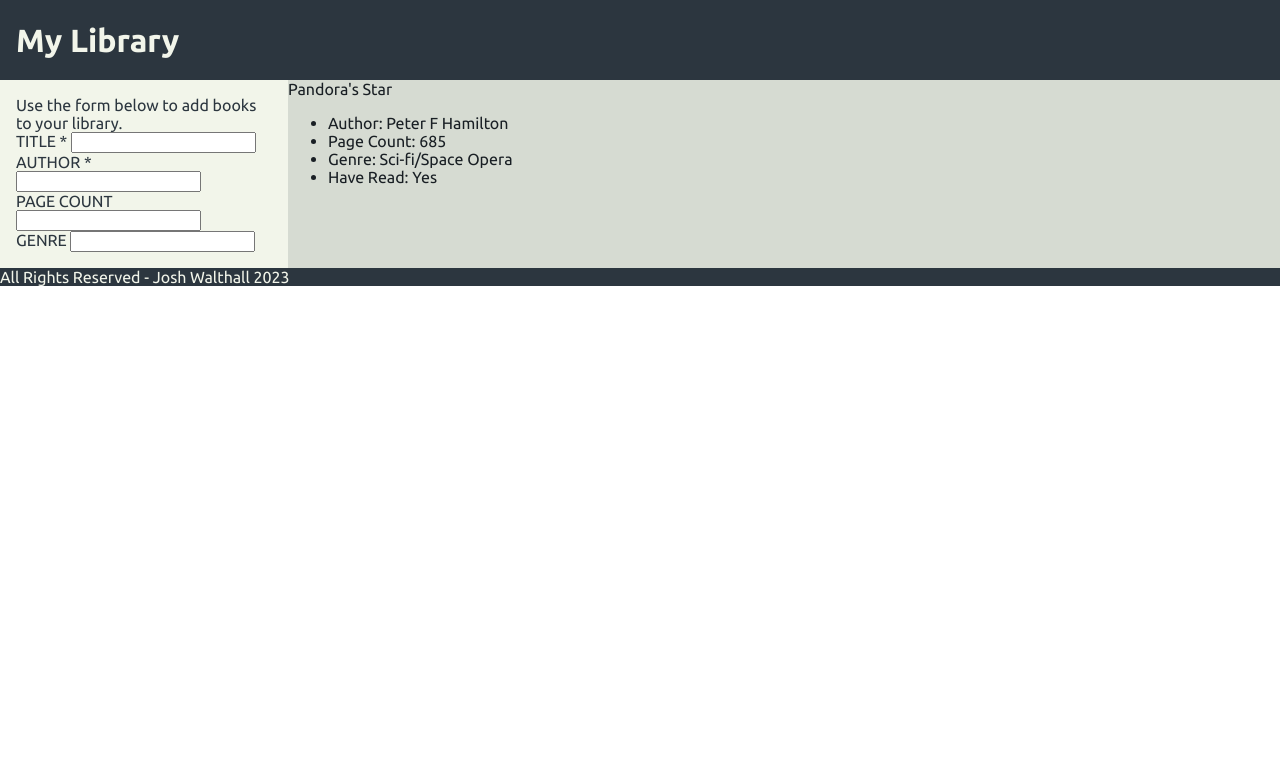
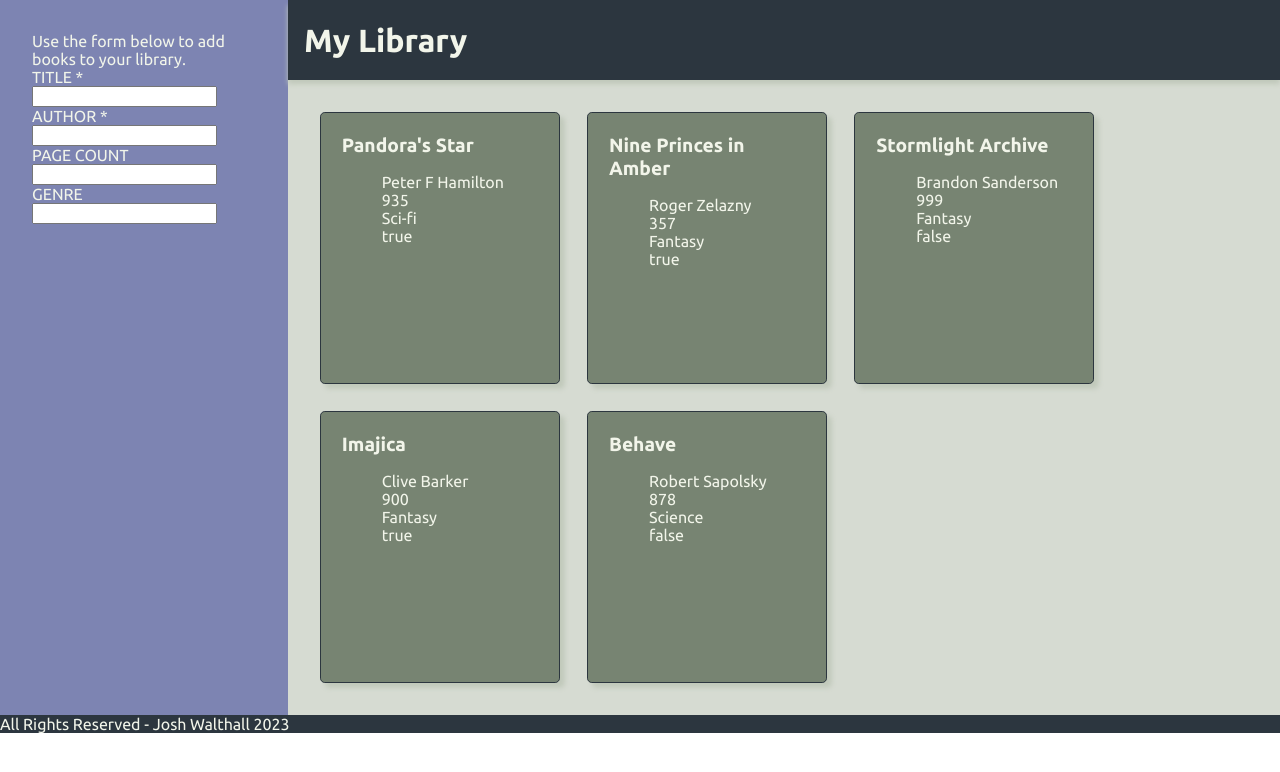
Before and after one commit to joshwalthall/library, a plain HTML site: page index.html in a window 1280 px wide. Drawn offline with Linux system fonts and the light colour scheme; files whose address does not match are found by name.

Commit message:
Create populateBookCards() and addBookCard(); Lock book container column and row sizes

```diff
--- a/index.html
+++ b/index.html
@@ -43,7 +43,8 @@
     </div>
 
     <div class="books-container">
-      <div class="book-card">
+
+      <!-- <div class="book-card">
         <div class="book-title">Pandora's Star</div>
         <ul class="book-details">
           <li>Author: Peter F Hamilton</li>
@@ -52,6 +53,17 @@
           <li>Have Read: Yes</li>
         </ul>
       </div>
+
+      <div class="book-card">
+        <div class="book-title">Nine Princes in Amber</div>
+        <ul class="book-details">
+          <li>Author: Roger Zelazny</li>
+          <li>Page Count: 364</li>
+          <li>Genre: Fantasy</li>
+          <li>Have Read: Yes</li>
+        </ul>
+      </div> -->
+
     </div>
 
     <footer>All Rights Reserved - Josh Walthall 2023</footer>
--- a/script.js
+++ b/script.js
@@ -1,7 +1,48 @@
 const pageContainer = document.querySelector('.page-container');
 const sidebarContainer = document.querySelector('.sidebar-container');
+const booksContainer = document.querySelector('.books-container');
 
 const books = [];
+
+const bookOne = {
+    title: "Pandora's Star",
+    author: "Peter F Hamilton",
+    pageCount: 935,
+    genre: "Sci-fi",
+    isRead: true,
+};
+
+const bookTwo = {
+    title: "Nine Princes in Amber",
+    author: "Roger Zelazny",
+    pageCount: 357,
+    genre: "Fantasy",
+    isRead: true,
+};
+
+const bookThree = {
+    title: "Stormlight Archive",
+    author: "Brandon Sanderson",
+    pageCount: 999,
+    genre: "Fantasy",
+    isRead: false,
+};
+
+const bookFour = {
+    title: "Imajica",
+    author: "Clive Barker",
+    pageCount: 900,
+    genre: "Fantasy",
+    isRead: true,
+};
+
+const bookFive = {
+    title: "Behave",
+    author: "Robert Sapolsky",
+    pageCount: 878,
+    genre: "Science",
+    isRead: false,
+};
 
 function Book(title, author, pageCount, genre, isRead) {
     this.title = title;
@@ -27,3 +68,47 @@ function addBook(title, author, pageCount, genre, isRead) {
     let newBook = new Book(title, author, pageCount, genre, isRead);
     books.push(newBook);
 };
+
+function populateBookCards() {
+    books.forEach(addBookCard);
+};
+
+function addBookCard(book) {
+    console.log('Function addBookCard executing...');
+    console.log(`  - Received parameter: ${book}`);
+    let bookCard = document.createElement('div');
+    console.log(`  - Created bookCard: ${bookCard}`);
+    bookCard.classList.add('book-card');
+    console.log('  - Added book-card class to bookCard');
+
+    let bookTitle = document.createElement('div');
+    bookTitle.classList.add('book-title');
+    bookTitle.textContent = book.title;
+
+    let bookDetails = document.createElement('ul');
+    bookDetails.classList.add('book-details');
+
+    let bookAuthor = document.createElement('li');
+    bookAuthor.textContent = book.author;
+
+    let bookPageCount = document.createElement('li');
+    bookPageCount.textContent = book.pageCount;
+
+    let bookGenre = document.createElement('li');
+    bookGenre.textContent = book.genre;
+
+    let bookIsRead = document.createElement('li');
+    bookIsRead.textContent = book.isRead;
+
+    bookCard.appendChild(bookTitle);
+    bookCard.appendChild(bookDetails);
+    bookDetails.appendChild(bookAuthor);
+    bookDetails.appendChild(bookPageCount);
+    bookDetails.appendChild(bookGenre);
+    bookDetails.appendChild(bookIsRead);
+
+    booksContainer.appendChild(bookCard);
+};
+
+books.push(bookOne, bookTwo, bookThree, bookFour, bookFive);
+populateBookCards();
--- a/style.css
+++ b/style.css
@@ -4,7 +4,10 @@
     --light: #D6DBD2;
     --lighter: #F2F5EA;
     --accent: #E75A7C;
-    --accent-muted: #BBC7A4;
+    --accent-muted: #7D84B2;
+    --card-body: #A37C40;
+    --card-body-two: #778472;
+    --card-shadow: #C1C9BB;
 }
 
 @font-face {
@@ -46,28 +49,55 @@ body {
 }
 
 header {
-    grid-area: 1 / 1 / 2 / 3;
+    grid-area: 1 / 2 / 2 / 3;
     display: grid;
     align-items: center;
     background-color: var(--dark);
+    box-shadow: 0px 0.3rem 0.3rem var(--card-shadow);
     height: 5rem;
     font-size: 2rem;
     color: var(--lighter);
     font-weight: 700;
     padding-left: 1rem;
+    z-index: 1;
 }
 
 .sidebar-container {
-    grid-area: 2 / 1 / 3 / 2;
-    background-color: var(--lighter);
-    color: var(--dark);
-    padding: 1rem;
-
+    grid-area: 1 / 1 / 3 / 2;
+    background-color: var(--accent-muted);
+    color: var(--lighter);
+    padding: 2rem;
 }
 
 .books-container {
     grid-area: 2 / 2 / 3 / 3;
+    display: grid;
+    gap: 1.7rem;
+    grid-template-columns: repeat(auto-fit, 15rem);
+    grid-template-rows: repeat(auto-fit, 17rem);
+    grid-auto-columns: 15rem;
+    grid-auto-rows: 17rem;
+    height: fit-content;
     background-color: var(--light);
+    padding: 2rem;
+}
+
+.books-container ul {
+    list-style-type: none;
+}
+
+.book-card {
+    background-color: var(--card-body-two);
+    color: var(--lighter);
+    padding: 1.3rem;
+    border: 1px solid var(--dark);
+    border-radius: 0.3rem;
+    box-shadow: 0.3rem 0.3rem 0.3rem var(--card-shadow);
+}
+
+.book-title {
+    font-size: 1.2rem;
+    font-weight: 700;
 }
 
 footer {
```
